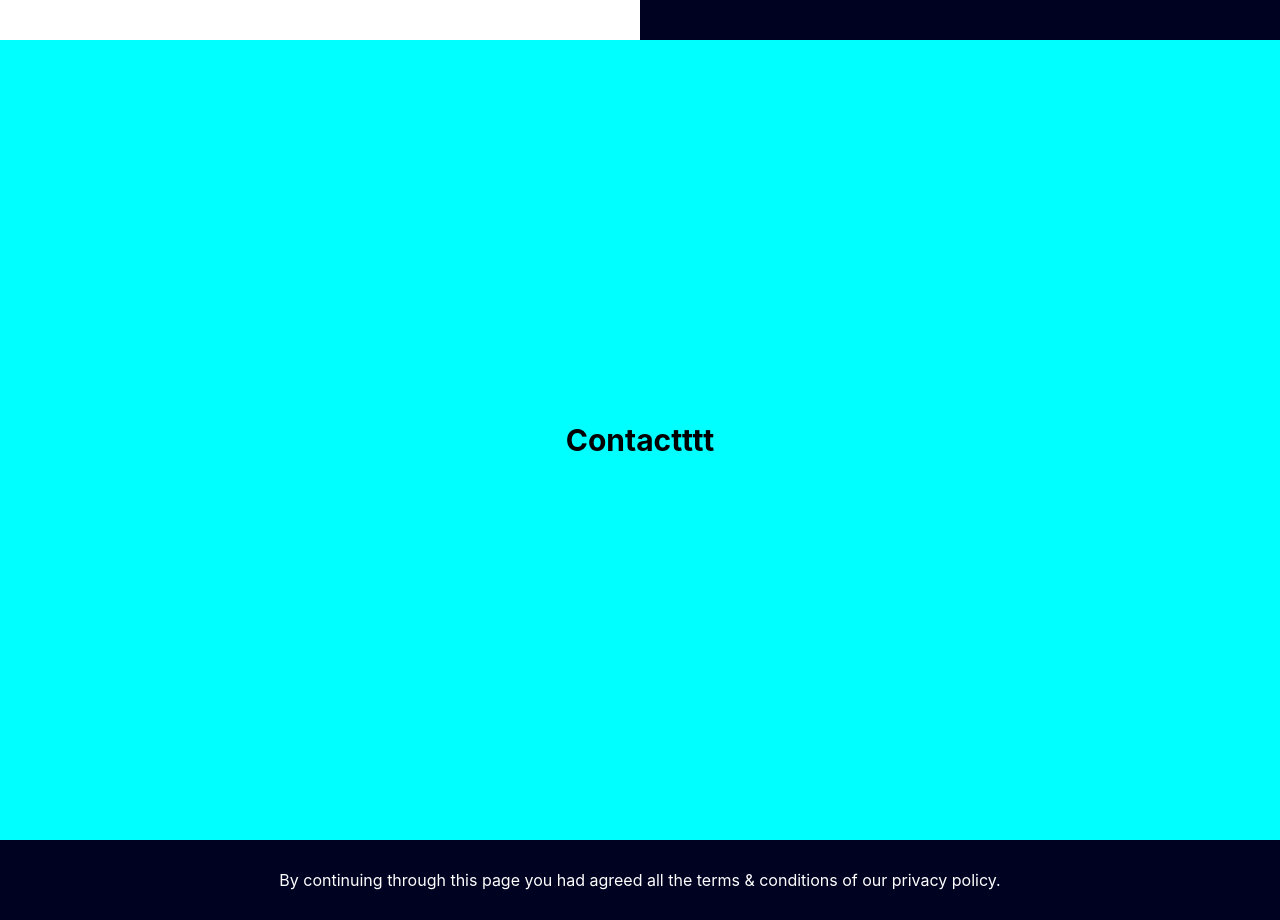
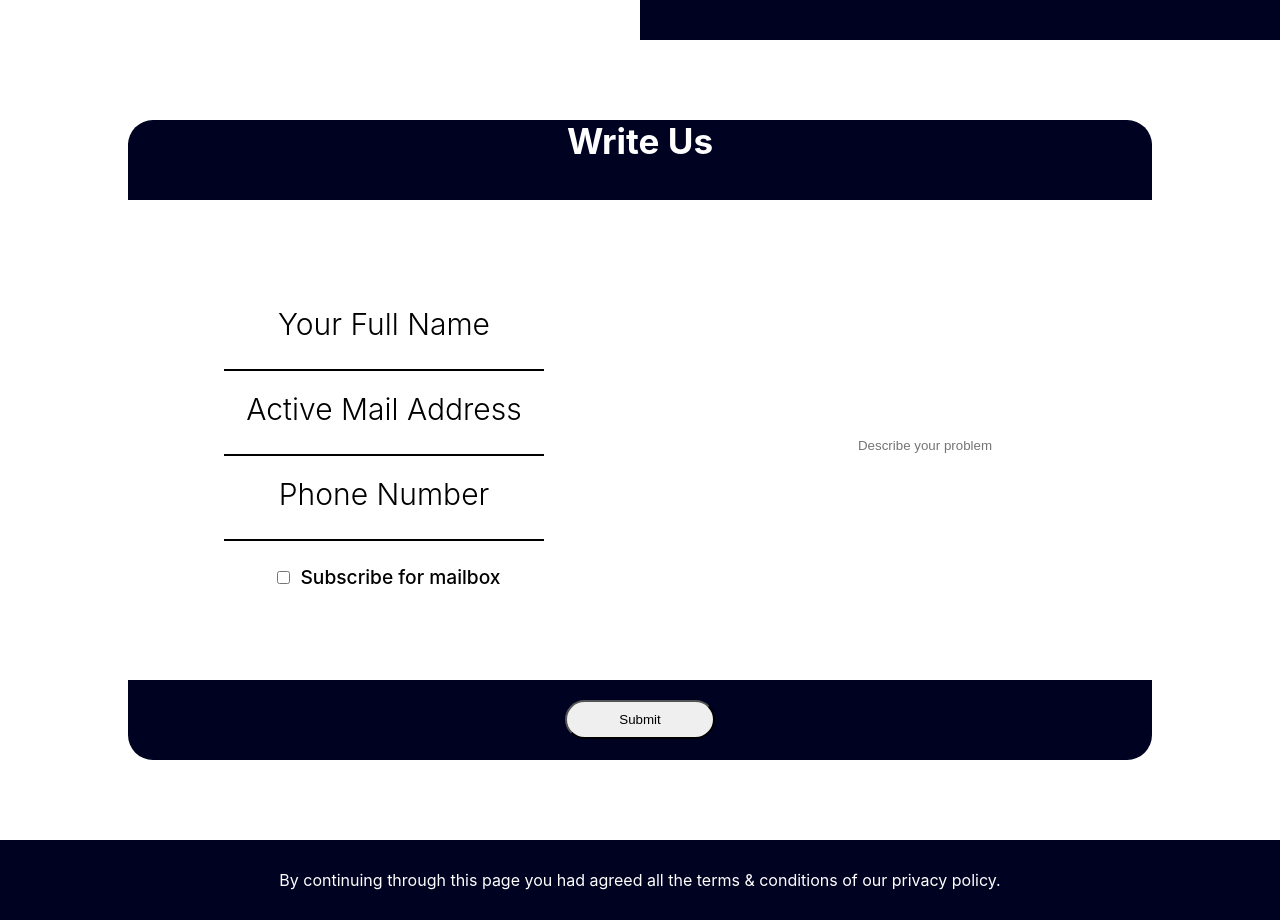
Before and after one commit to sameer-kumar-shrivastava/the-vaguss, a React (Create React App) app: page / in a window 1280 px wide. Shown: the part 3160-4080 px from the top of the page. Built offline with nearby package versions, Linux system fonts and the light colour scheme.

Commit message:
Added Contact page

```diff
--- a/src/components/footer-component/footer.styles.scss
+++ b/src/components/footer-component/footer.styles.scss
@@ -7,10 +7,10 @@
 .footer-container{
     width: 100%;
     height:10vh;
+    position: absolute;
     display: flex;
     align-items: center;
     justify-content: center;
-    overflow: hidden;
     z-index: 999;
     background: var(--backgroundcol);
 }
--- a/src/pages/contact-page/contact-page.component.jsx
+++ b/src/pages/contact-page/contact-page.component.jsx
@@ -4,7 +4,26 @@ import './contact-page.styles.scss';
 
 const ContactPage =() => {
     return(
-        <div className='contact-container' id="contact"> Contactttt </div>
+        <div className='contact-container' id="contact">
+            <div className="contact-card-container">
+                <h3 className="contact-title">Write Us</h3>
+                <div className="contact-box-container">
+                    <div className="contact-box-left-container">
+                        <label className='contact-name-label'>Your Full Name</label>
+                        <input className='contact-name-input'  type='text'  name='contact-name' id='contact-name' ></input>
+                        <label className='contact-mail-label'>Active Mail Address</label>
+                        <input className='contact-mail-input'  type='email' name='contact-email' id='contact-email' ></input>
+                        <label className='contact-phone-label'>Phone Number</label>
+                        <input className='contact-phone-input'  type='number' name='contact-phone' id='contact-phone' ></input>
+                        <label className='contact-checkbox-label'><input className='contact-checkbox-input' type="checkbox"/>Subscribe for mailbox</label>
+                    </div>
+                    <div className="contact-box-right-container">
+                        <div className='contact-right-problem'><input className='contact-problem-input' type='text' placeholder='Describe your problem' /></div>
+                    </div>
+                </div>
+                <button className="contact-submit-button">Submit</button>
+            </div>
+        </div>
     );
     }
     export default ContactPage;
--- a/src/pages/contact-page/contact-page.styles.scss
+++ b/src/pages/contact-page/contact-page.styles.scss
@@ -1,9 +1,100 @@
 .contact-container{
     height: 100vh;
-    background-color: cyan;
+    background-color: var(--backgroundlight);
     text-align: center;
-    line-height: 100vh;
     vertical-align: middle;
     font-size: 30px;
     font-weight: bold;
 }
+.contact-card-container{
+    height: 80vh;
+    width: 80vw;
+    border-radius: 25px;
+    margin-top: 10vh;
+    margin-left: 10vw;
+    display: flex;
+    flex-direction: column;
+    background-color: var(--backgroundcol);
+    align-items: center;
+    vertical-align: middle;
+}
+.contact-title{
+    height: 10vh;
+    color: var(--textcol);
+}
+
+.contact-box-container{
+    height: 60vh;
+    width: 100%;
+    display: flex;
+    flex-direction: row;
+    background-color: var(--backgroundlight);
+}
+.contact-box-left-container{
+    height: 60vh;
+    width: 50%;
+    display: flex;
+    flex-direction: column;
+    justify-content: center;
+    align-items: center;
+}
+.contact-name-label{
+    font-weight: 300;
+}
+.contact-name-input{
+    background-color: transparent;
+    width: 25vw;
+    box-sizing: border-box;
+    border-radius: 0px;
+    border-bottom: 2px solid black;
+}
+.contact-mail-label{
+    font-weight: 300;
+}
+.contact-mail-input{
+    background-color: transparent;
+    width: 25vw;
+    box-sizing: border-box;
+    border-radius: 0px;
+    border-bottom: 2px solid black;
+}
+.contact-phone-label{
+    font-weight: 300;
+}
+.contact-phone-input{
+    background-color: transparent;
+    width: 25vw;
+    box-sizing: border-box;
+    border-radius: 0px;
+    border-bottom: 2px solid black;
+}
+.contact-checkbox-label{
+    font-weight: 500;
+    font-size: 1.2rem;
+}
+.contact-checkbox-input{
+    margin: 10px;
+}
+.contact-box-right-container{
+    height: 60vh;
+    width: 50%;
+}
+.contact-right-problem{
+    min-height: 30vh;
+    width: 25vw;
+    border-radius: 0px;
+}
+.contact-problem-input{
+    min-height: 30vh;
+    width: 25vw;
+    margin: 15vh;
+    border-radius: 0px;
+    text-align: center;
+}
+.contact-submit-button{
+    width: 150px;
+    padding: 10px;
+    cursor: pointer;
+    border-radius: 20px;
+    margin-top: 20px;
+}
```
